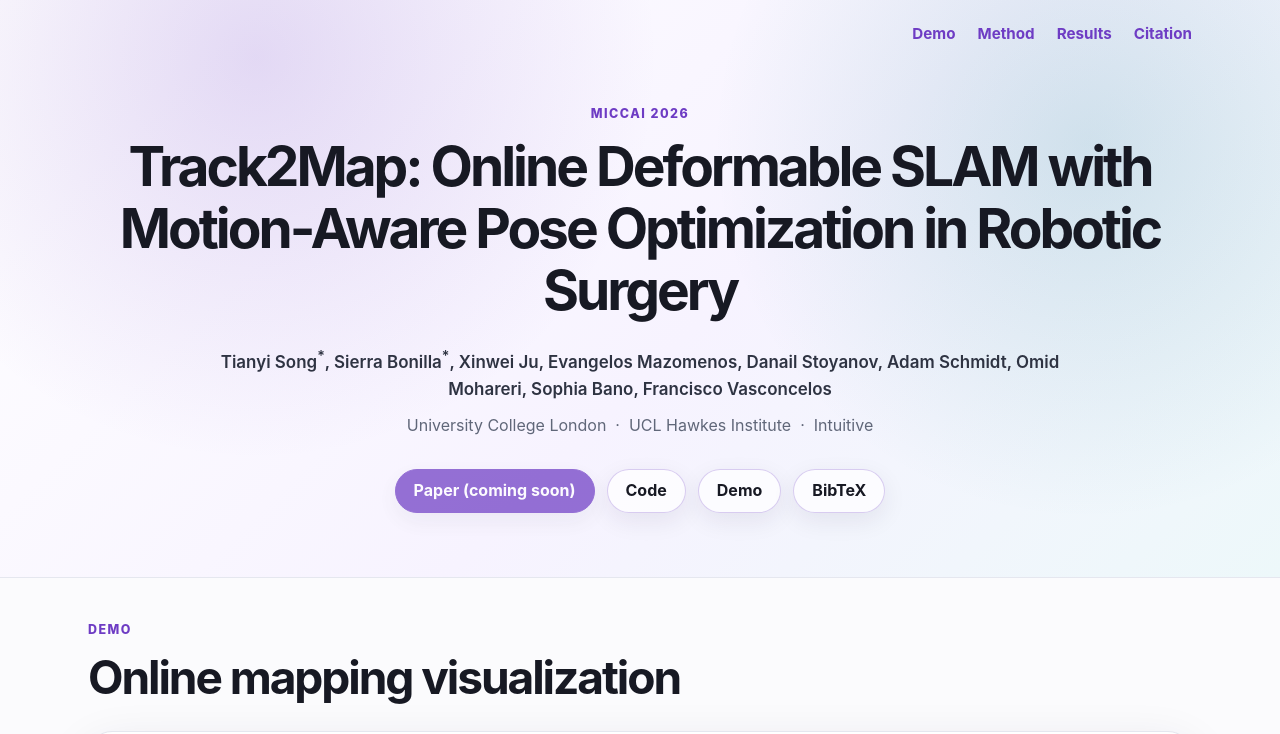
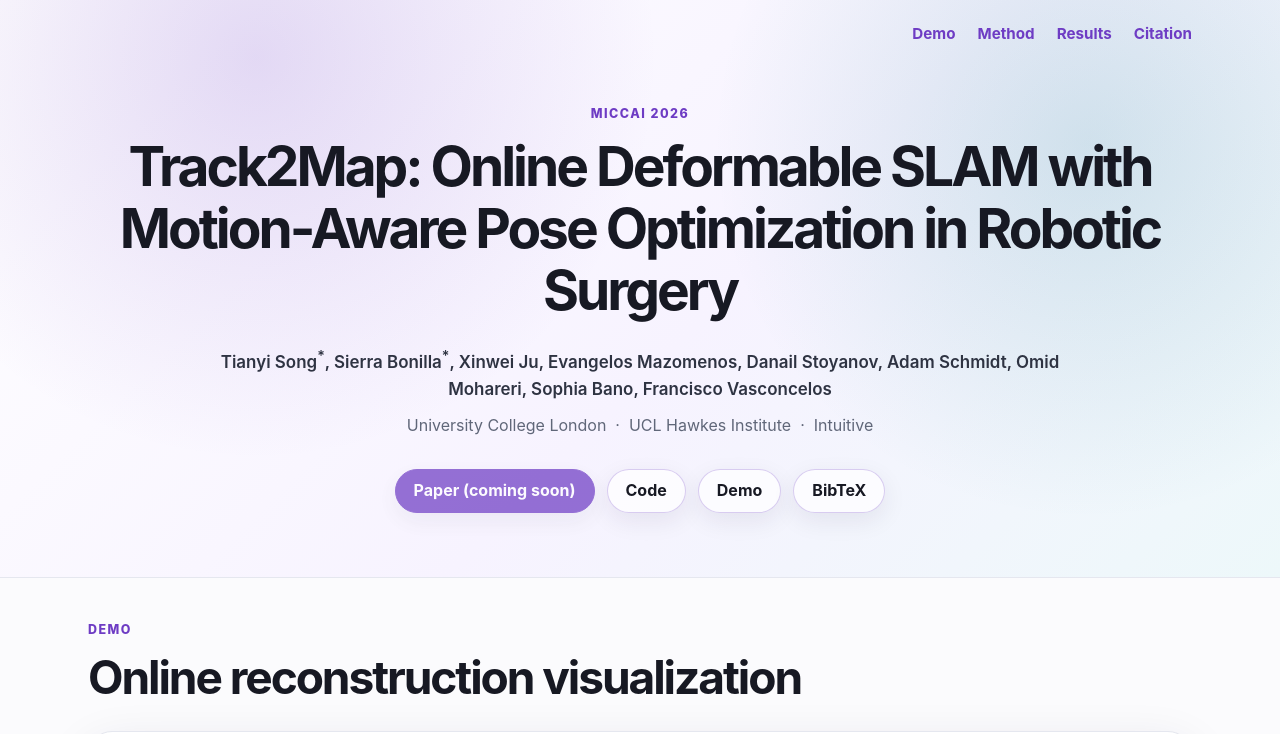
Before and after one commit to Track2Map/Track2Map.github.io, a plain HTML site: page index.html in a window 1280 px wide. Shown: the top 734 px of the page. Drawn offline with Linux system fonts and the light colour scheme.

Commit message:
Rename demo visualization heading

```diff
--- a/index.html
+++ b/index.html
@@ -39,7 +39,7 @@
     <section id="demo" class="section">
       <div class="section-heading">
         <p class="eyebrow">Demo</p>
-        <h2>Online mapping visualization</h2>
+        <h2>Online reconstruction visualization</h2>
       </div>
       <div class="video-wrap">
         <video controls preload="metadata">
```
